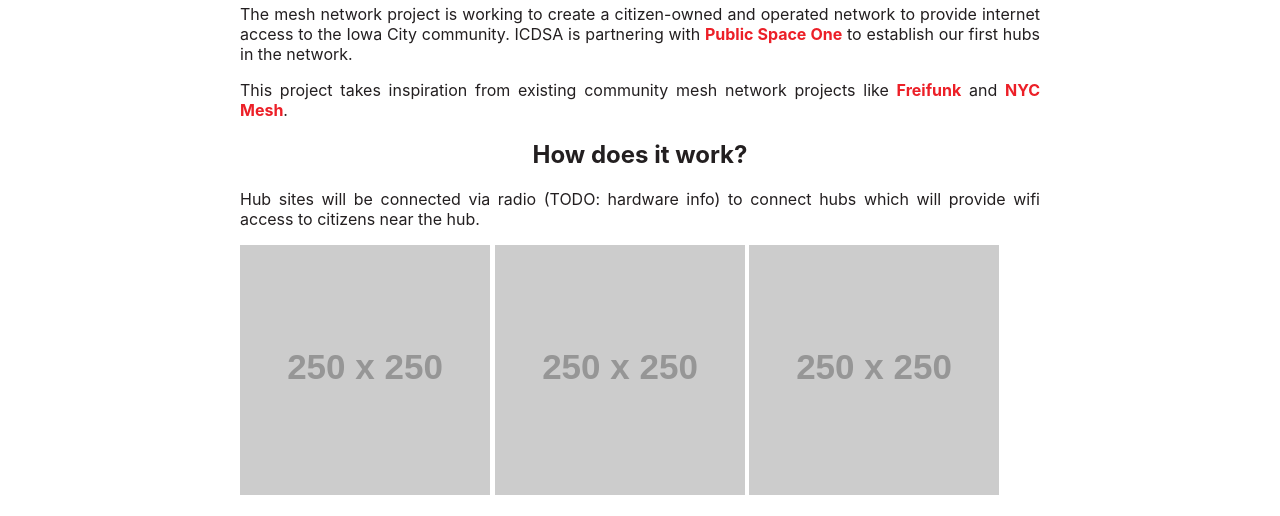
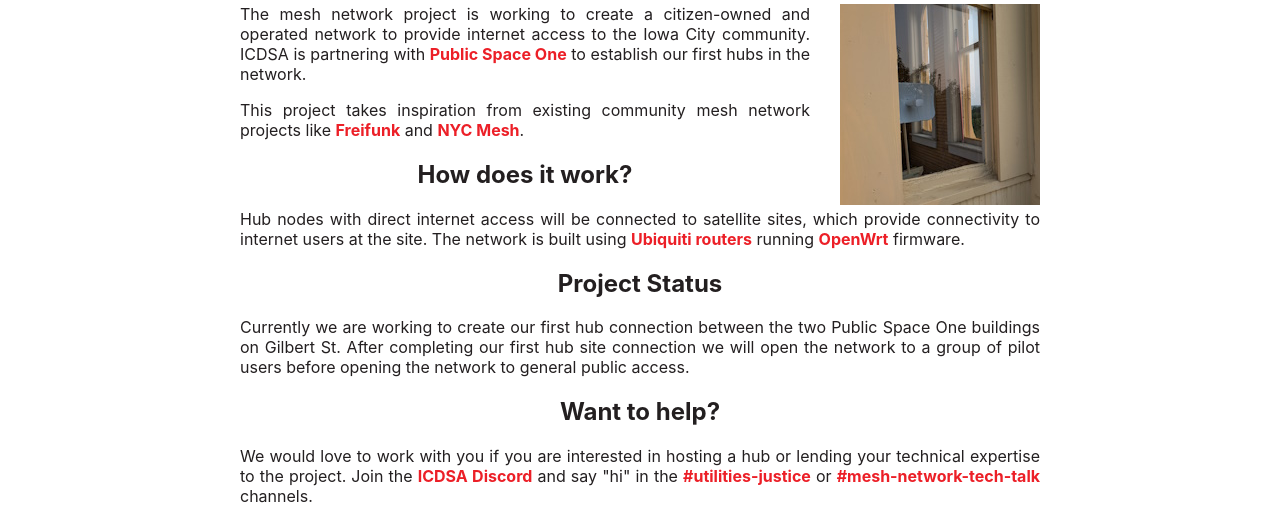
Before and after one commit to wjdenny/icdsa, an Eleventy site: page src/projects/mesh-network.md in a window 1280 px wide. Shown: the part 120-636 px from the top of the page. Built offline with nearby package versions, Linux system fonts and the light colour scheme; Eleventy itself is replaced by a stand-in of ours; files that its build step writes are made by us from their sources; placeholder pictures from the web are drawn by us.

Commit message:
feat: add image and content for meshnet project

```diff
--- a/src/projects/mesh-network.md
+++ b/src/projects/mesh-network.md
@@ -2,6 +2,8 @@
 title: The Mesh Network Project
 layout: base.njk
 ---
+
+<img src="/assets/images/meshnet_router.jpg" style="float:right;margin-left: 30px" />
 
 The mesh network project is working to create a citizen-owned and operated network to provide internet access to the Iowa City community.  ICDSA is partnering with [Public Space One](http://www.publicspaceone.com/) to establish our first hubs in the network.
 
@@ -9,15 +11,11 @@
 
 ## How does it work?
 
-Hub sites will be connected via radio (TODO: hardware info) to connect hubs which will provide wifi access to citizens near the hub.
-
-![](https://placehold.co/250)
-![](https://placehold.co/250)
-![](https://placehold.co/250)
+Hub nodes with direct internet access will be connected to satellite sites, which provide connectivity to internet users at the site.  The network is built using [Ubiquiti routers](https://ui.com) running [OpenWrt](https://openwrt.org/) firmware.
 
 ## Project Status
 
-Currently we are working to create our first hub connection between the two Public Space One buildings on Gilbert St.
+Currently we are working to create our first hub connection between the two Public Space One buildings on Gilbert St.  After completing our first hub site connection we will open the network to a group of pilot users before opening the network to general public access.
 
 ## Want to help?
 
```
Also changed, not shown: src/assets/images/meshnet_router.jpg (added).
